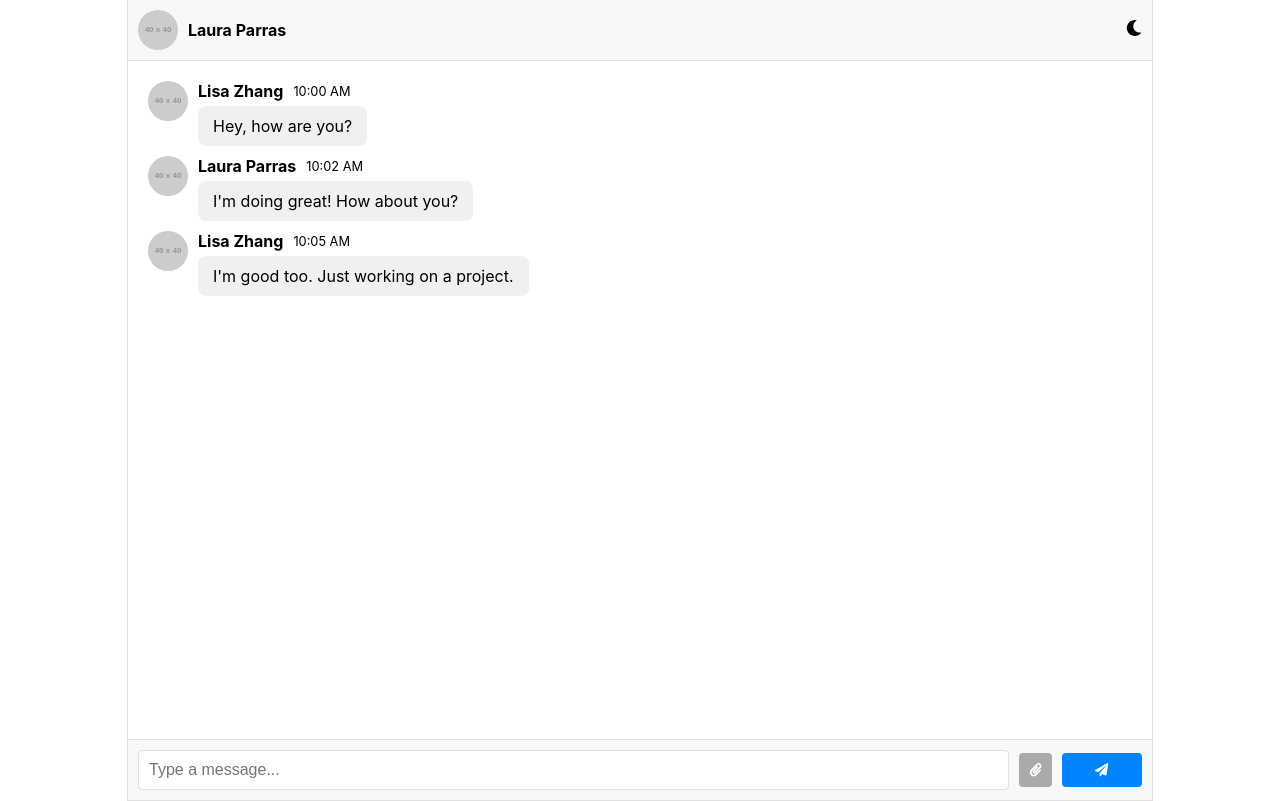
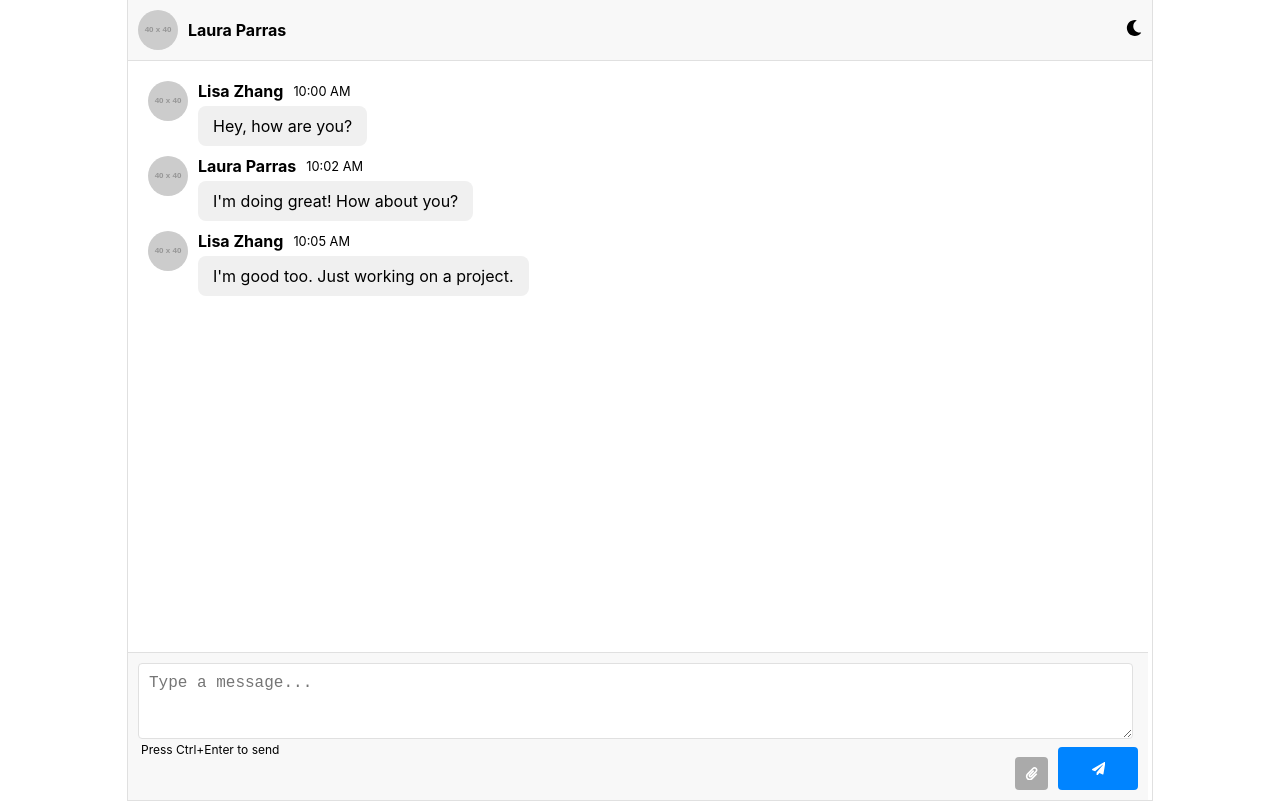
Before and after one commit to brenordv/yapbox, a React (Create React App) app in the folder frontend/: page / in a window 1280 px wide. Built offline with nearby package versions, Linux system fonts and the light colour scheme.

Commit message:
changing visual from MessageInput.tsx

```diff
--- a/frontend/src/components/MessageInput.tsx
+++ b/frontend/src/components/MessageInput.tsx
@@ -1,14 +1,15 @@
-import React, { useState } from 'react';
+import React, {useRef, useState} from 'react';
 import styled from 'styled-components';
-import { FaPaperPlane, FaPaperclip, FaTimes } from 'react-icons/fa';
+import {FaPaperclip, FaPaperPlane, FaTimes} from 'react-icons/fa';
 
 const InputContainer = styled.div`
     display: flex;
     flex-direction: column;
     align-items: flex-start;
     padding: 10px;
-    background-color: ${({ theme }) => theme.headerBackground};
-    border-top: 1px solid ${({ theme }) => theme.borderColor};
+    background-color: ${({theme}) => theme.headerBackground};
+    border-top: 1px solid ${({theme}) => theme.borderColor};
+    width: 97.705%;
 `;
 
 const FileInfoContainer = styled.div`
@@ -28,31 +29,26 @@ const RemoveFileButton = styled(FaTimes)`
 
 const FormContainer = styled.div`
     display: flex;
-    align-items: center;
+    flex-direction: column;
     width: 100%;
 `;
 
-const Input = styled.input`
-    flex: 1;
+const TextArea = styled.textarea`
+    width: 97.3%;
     padding: 10px;
     font-size: 16px;
-    border: 1px solid ${({ theme }) => theme.borderColor};
+    border: 1px solid ${({theme}) => theme.borderColor};
     border-radius: 4px;
-    background-color: ${({ theme }) => theme.background};
-    color: ${({ theme }) => theme.color};
+    background-color: ${({theme}) => theme.background};
+    color: ${({theme}) => theme.color};
+    resize: vertical; /* Non-resizable */
+    margin-bottom: 10px;
 `;
 
-const TextArea = styled.textarea`
-    width: 96.6%;
-    padding: 10px;
-    font-size: 16px;
-    border: 1px solid ${({ theme }) => theme.borderColor};
-    border-radius: 4px;
-    background-color: ${({ theme }) => theme.background};
-    color: ${({ theme }) => theme.color};
-    resize: vertical; /* Allow only vertical resizing */
-    margin-bottom: 10px;
+const ButtonContainer = styled.div`
     display: flex;
+    justify-content: flex-end;
+    width: 100%;
 `;
 
 const Button = styled.button`
@@ -76,31 +72,43 @@ const PaperclipButton = styled(Button)`
 const SendButton = styled(Button)`
     background-color: #0084ff;
     width: 80px; /* double width */
+    margin-top: -10px;
+`;
+
+const Hint = styled.span`
+    font-size: 12px;
+    color: ${({theme}) => theme.color};
+    margin-top: -7px;
+    margin-left: 3px;
+    align-self: flex-start;
 `;
 
 interface MessageInputProps {
     onSendMessage: (text: string, query?: string) => void;
 }
 
-const MessageInput: React.FC<MessageInputProps> = ({ onSendMessage }) => {
+const MessageInput: React.FC<MessageInputProps> = ({onSendMessage}) => {
     const [message, setMessage] = useState('');
     const [selectedFile, setSelectedFile] = useState<File | null>(null);
     const [query, setQuery] = useState('');
+    const inputRef = useRef<HTMLTextAreaElement>(null);
 
     const isDataAnalyst = process.env.REACT_APP_AGENT_TYPE === 'data-analyst';
     const isQueryEnabled = process.env.REACT_APP_DA_QUERY_ENABLED === 'true';
 
-    const handleSubmit = (e: React.FormEvent) => {
-        e.preventDefault();
+    const handleSubmit = (e?: React.FormEvent) => {
+        e?.preventDefault();
         if (message.trim()) {
             onSendMessage(message, isDataAnalyst && isQueryEnabled ? query : undefined);
             setMessage('');
             setSelectedFile(null); // Clear the file after sending the message
             setQuery(''); // Clear the query after sending the message
+            inputRef.current?.focus(); // Return focus to the message input field
         }
     };
 
     const handlePaperclipClick = () => {
+        console.log("Paperclip clicked");
         document.getElementById('fileInput')?.click();
     };
 
@@ -127,14 +135,21 @@ const MessageInput: React.FC<MessageInputProps> = ({ onSendMessage }) => {
         setSelectedFile(null);
     };
 
+    const handleKeyDown = (e: React.KeyboardEvent) => {
+        if (e.ctrlKey && e.key === 'Enter') {
+            handleSubmit();
+        }
+    };
+
     return (
         <InputContainer>
             {selectedFile && (
                 <FileInfoContainer>
                     <FileName>{selectedFile.name}</FileName>
-                    <RemoveFileButton onClick={handleRemoveFile} />
+                    <RemoveFileButton onClick={handleRemoveFile}/>
                 </FileInfoContainer>
             )}
+            <FormContainer as="form" onSubmit={handleSubmit}>
                 {isDataAnalyst && isQueryEnabled && (
                     <TextArea
                         rows={2}
@@ -143,26 +158,24 @@ const MessageInput: React.FC<MessageInputProps> = ({ onSendMessage }) => {
                         placeholder="Query"
                     />
                 )}
-            <FormContainer as="form" onSubmit={handleSubmit}>
-                <Input
-                    type="text"
+
+                <TextArea
+                    rows={3}
+                    ref={inputRef}
                     value={message}
                     onChange={(e) => setMessage(e.target.value)}
                     placeholder="Type a message..."
+                    onKeyDown={handleKeyDown}
                 />
-                <input
-                    type="file"
-                    id="fileInput"
-                    style={{ display: 'none' }}
-                    accept=".txt, .csv, .json"
-                    onChange={handleFileChange}
-                />
+                <Hint>Press Ctrl+Enter to send</Hint>
+                <ButtonContainer>
                     <PaperclipButton type="button" onClick={handlePaperclipClick}>
-                    <FaPaperclip />
+                        <FaPaperclip/>
                     </PaperclipButton>
                     <SendButton type="submit">
-                    <FaPaperPlane />
+                        <FaPaperPlane/>
                     </SendButton>
+                </ButtonContainer>
             </FormContainer>
         </InputContainer>
     );
```
Lines whose indentation alone changed are shown as unchanged.
